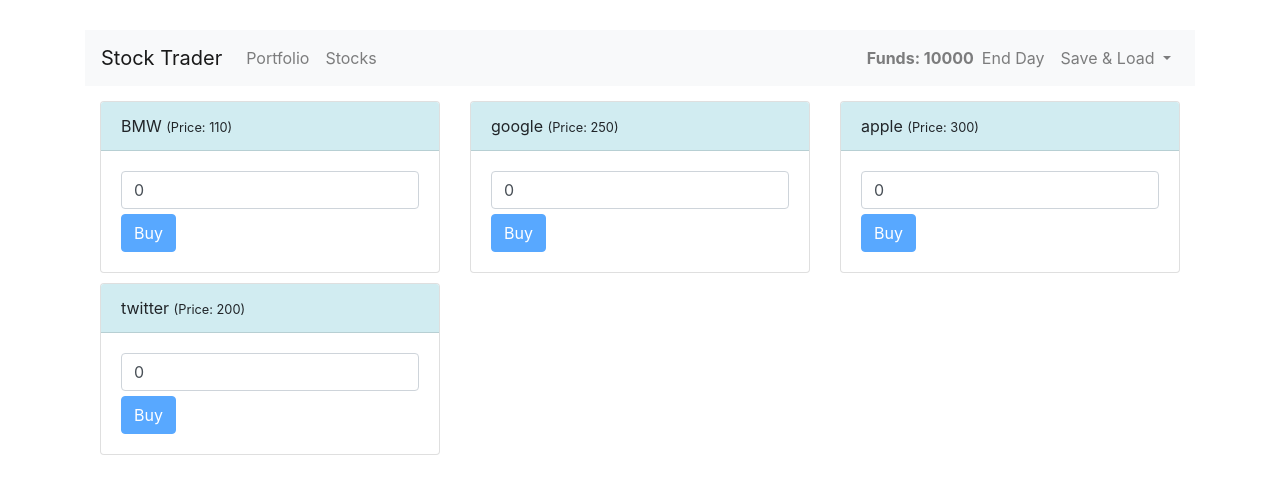
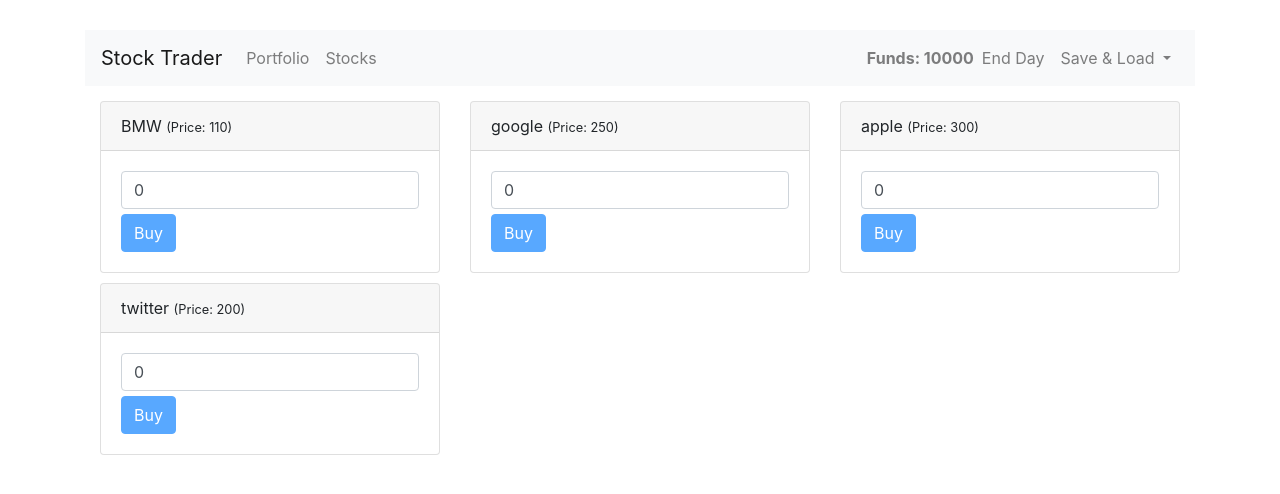
Before and after one commit to ali326/stock-trader, a Vue app: page /#/stocks in a window 1280 px wide. Shown: the top 494 px of the page. Built offline with nearby package versions, Linux system fonts and the light colour scheme.

Commit message:
color change

```diff
--- a/src/components/portfolio/Stock.vue
+++ b/src/components/portfolio/Stock.vue
@@ -58,9 +58,6 @@
 .card{
     margin-bottom: 10px;
 }
-.card-header{
-    background-color:#f8d7da;
-}
 .btn{
     margin-top: 5px;
 }
--- a/src/components/stocks/Stock.vue
+++ b/src/components/stocks/Stock.vue
@@ -56,9 +56,6 @@
 .card{
     margin-bottom: 10px;
 }
-.card-header{
-    background-color:#d1ecf1;
-}
 .btn{
     margin-top: 5px;
 }
```
